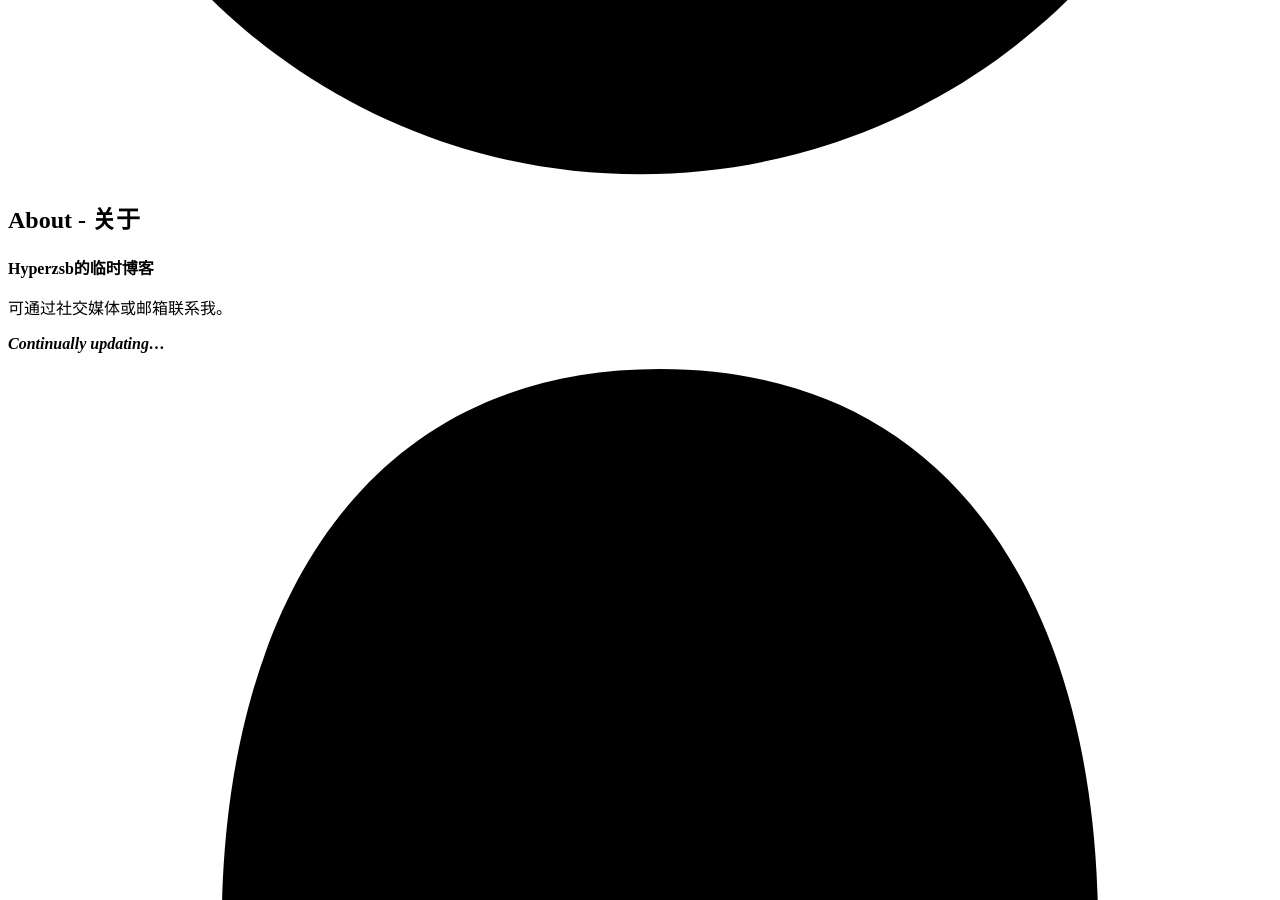
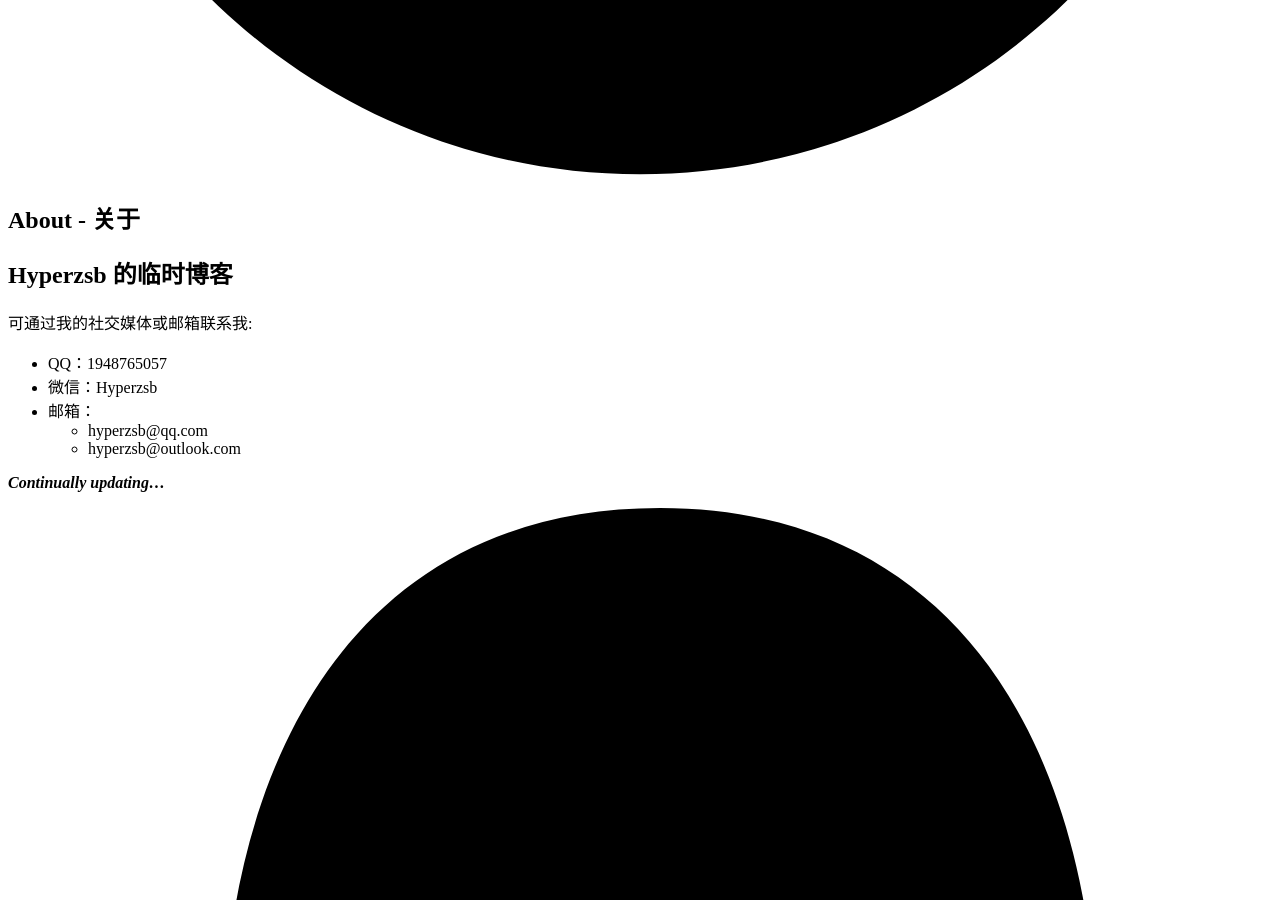
Before and after one commit to Hyperzsb/blog, a Jekyll site: the page built from about/index.md, in a window 1280 px wide and 900 px high, scrolled down 7222 px. Built offline with Jekyll 4.4.1, drawn with Linux system fonts in a browser that asks for light colours; comment, search, counter and statistics services are not loaded.

Commit message:
[feat]Update About page

```diff
--- a/about/index.md
+++ b/about/index.md
@@ -3,11 +3,17 @@ layout: page
 title: About - 关于
 type: about
 comments: false
-toc: true
+toc: false
 ---
 
-**Hyperzsb的临时博客**
+## Hyperzsb 的临时博客
 
-可通过社交媒体或邮箱联系我。
+可通过我的社交媒体或邮箱联系我:
+
+- QQ：1948765057
+- 微信：Hyperzsb
+- 邮箱：
+  - hyperzsb@qq.com
+  - hyperzsb@outlook.com
 
 ***Continually updating...***
```
